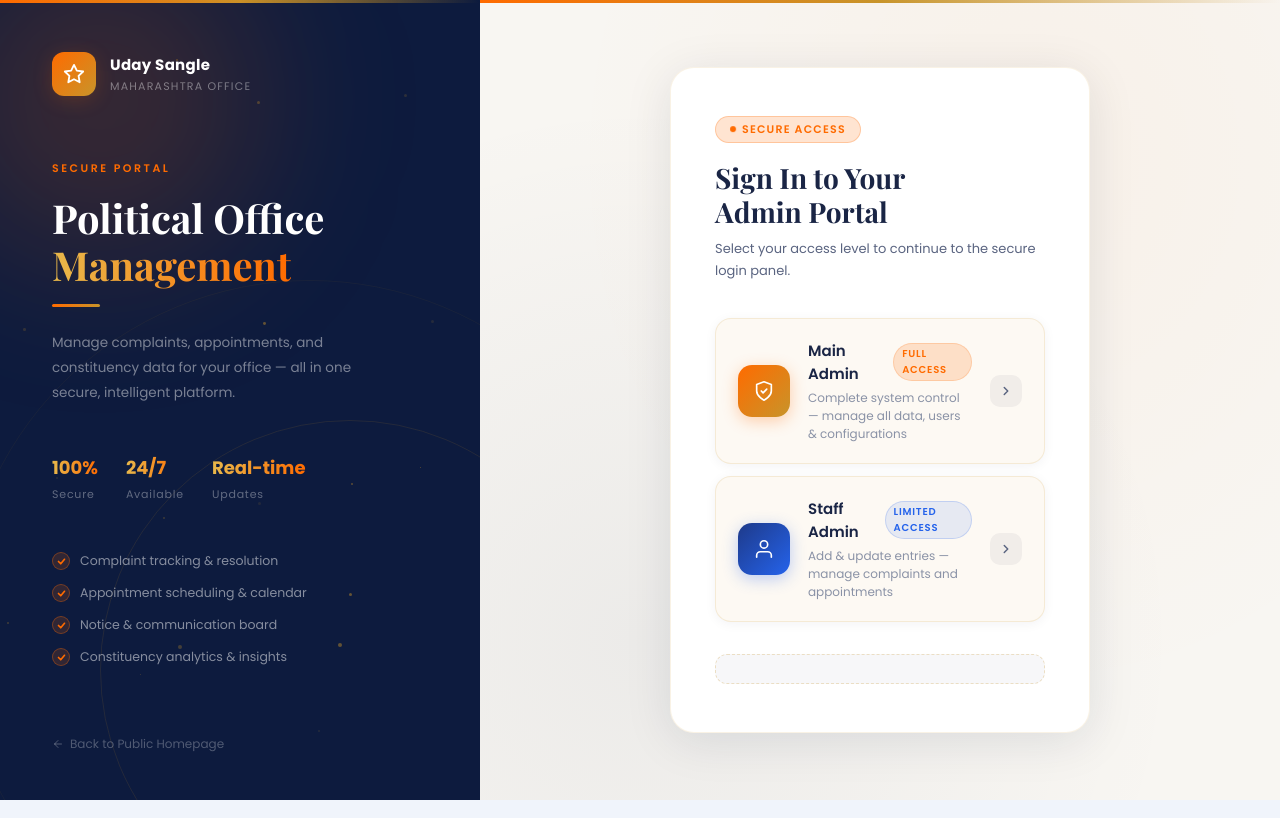
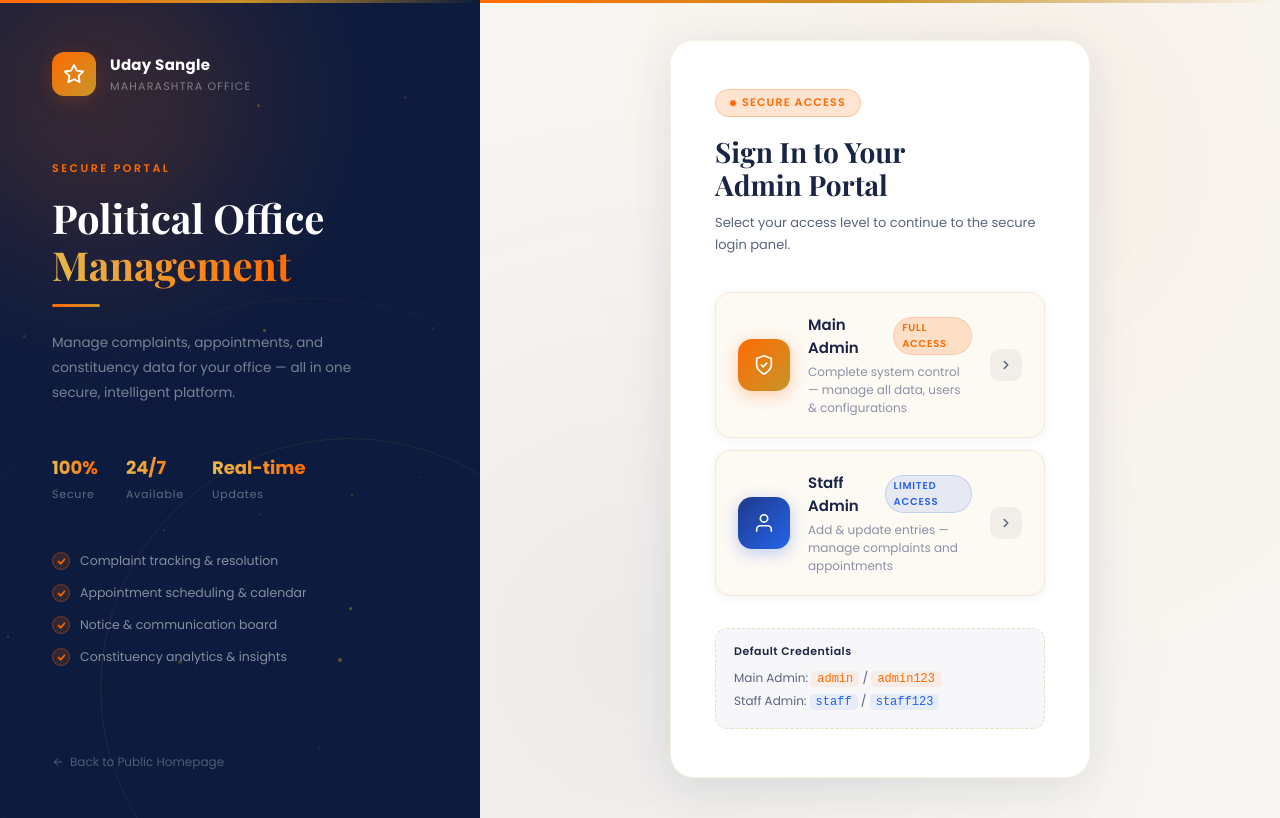
Before and after one commit to manegoffice-code/office-manage, a React (Vite) app in the folder frontend/: page /login in a window 1280 px wide. Built offline with nearby package versions, Linux system fonts and the light colour scheme.

Commit message:
Update Login.jsx

```diff
--- a/frontend/src/pages/Login.jsx
+++ b/frontend/src/pages/Login.jsx
@@ -542,6 +542,13 @@ const handleLogin = () => {
                 background: "rgba(13,27,62,0.03)",
                 border: "1px dashed rgba(200,148,42,0.25)",
               }}>
+                <div style={{ fontSize: 11, fontWeight: 600, color: C.textPrimary, marginBottom: 6, letterSpacing: 0.5 }}>
+                  Default Credentials
+                </div>
+                <div style={{ fontSize: 12, color: C.mutedDark, lineHeight: 1.9 }}>
+                  Main Admin: <code style={{ background: "rgba(255,107,0,0.08)", padding: "1px 6px", borderRadius: 4, color: C.saffron, fontFamily: "monospace" }}>admin</code> / <code style={{ background: "rgba(255,107,0,0.08)", padding: "1px 6px", borderRadius: 4, color: C.saffron, fontFamily: "monospace" }}>admin123</code><br />
+                  Staff Admin: <code style={{ background: "rgba(37,99,235,0.08)", padding: "1px 6px", borderRadius: 4, color: "#2563EB", fontFamily: "monospace" }}>staff</code> / <code style={{ background: "rgba(37,99,235,0.08)", padding: "1px 6px", borderRadius: 4, color: "#2563EB", fontFamily: "monospace" }}>staff123</code>
+                </div>
               </div>
             </div>
 
```
